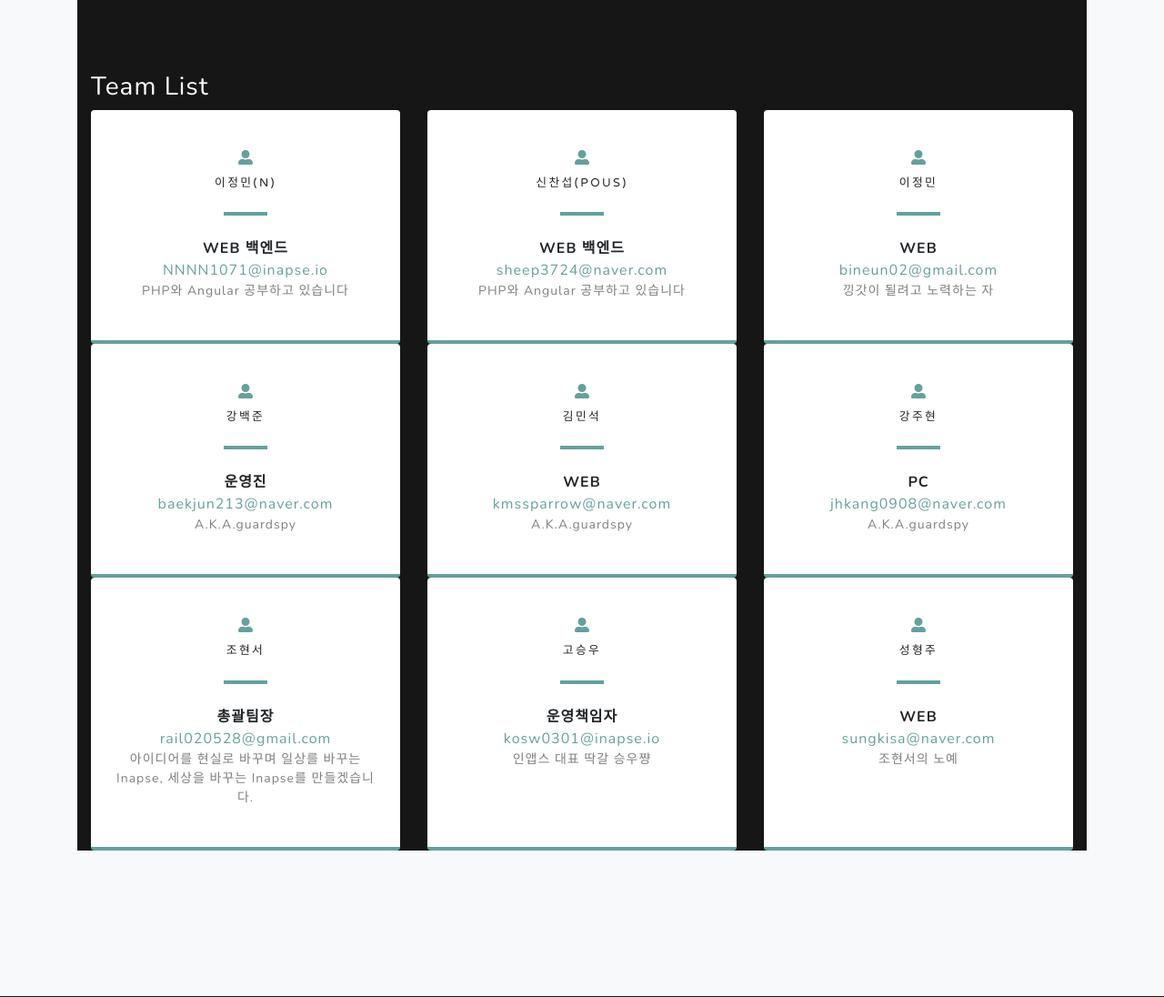
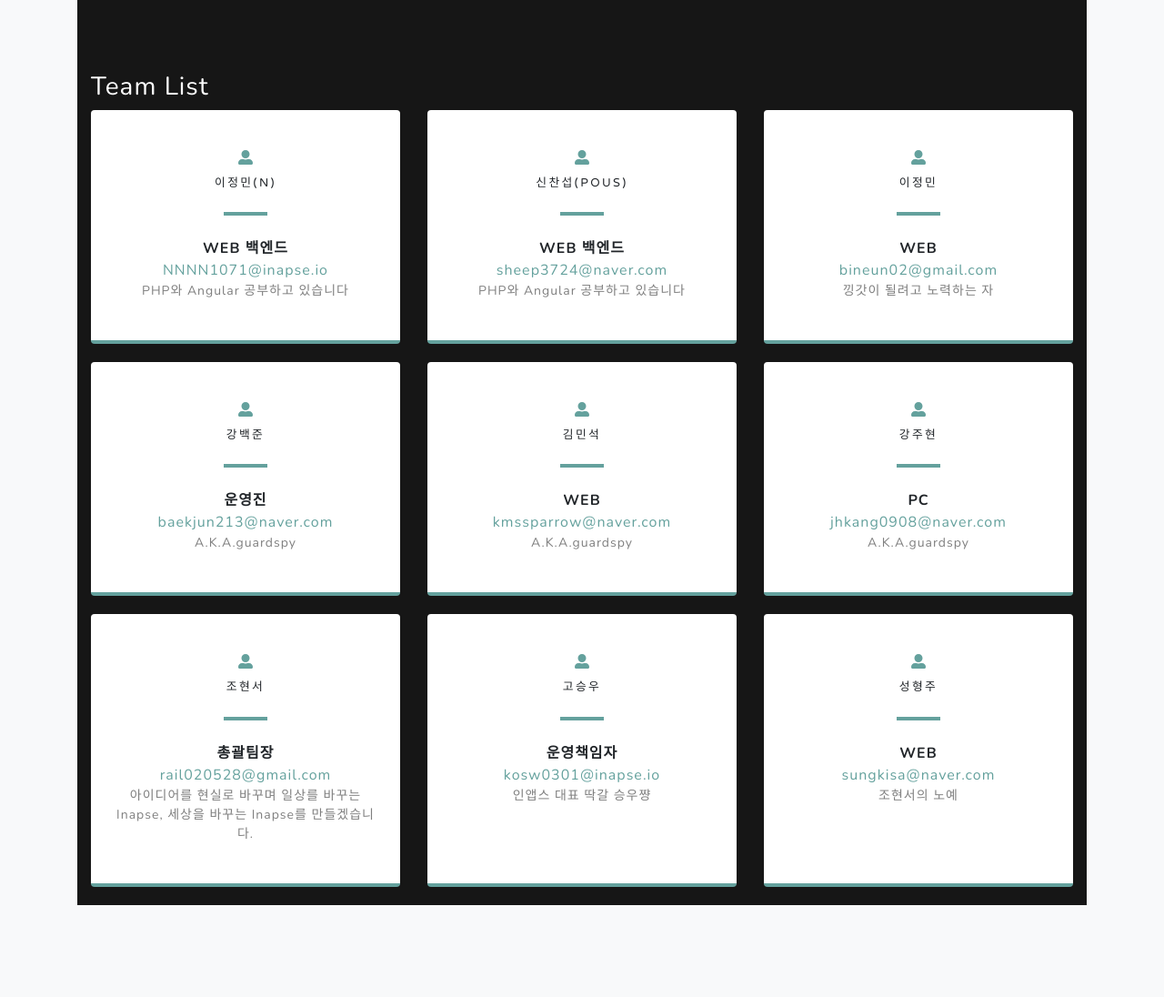
Before and after one commit to Team-Inapse/inapse-official-website, a CodeIgniter app: page /database/ in a window 1280 px wide. Shown: the part 2180-3276 px from the top of the page at 91% size. Run offline with CodeIgniter, Linux system fonts and the light colour scheme; some libraries are stand-ins or nearby versions; some web fonts are replaced.

Commit message:
Update grayscale.css

```diff
--- a/assets/css/grayscale.css
+++ b/assets/css/grayscale.css
@@ -309,3 +309,6 @@ a:focus, a:hover {
 footer {
   padding: 5rem 0;
 }
+.team{
+    padding-bottom:20px;
+  }
```
